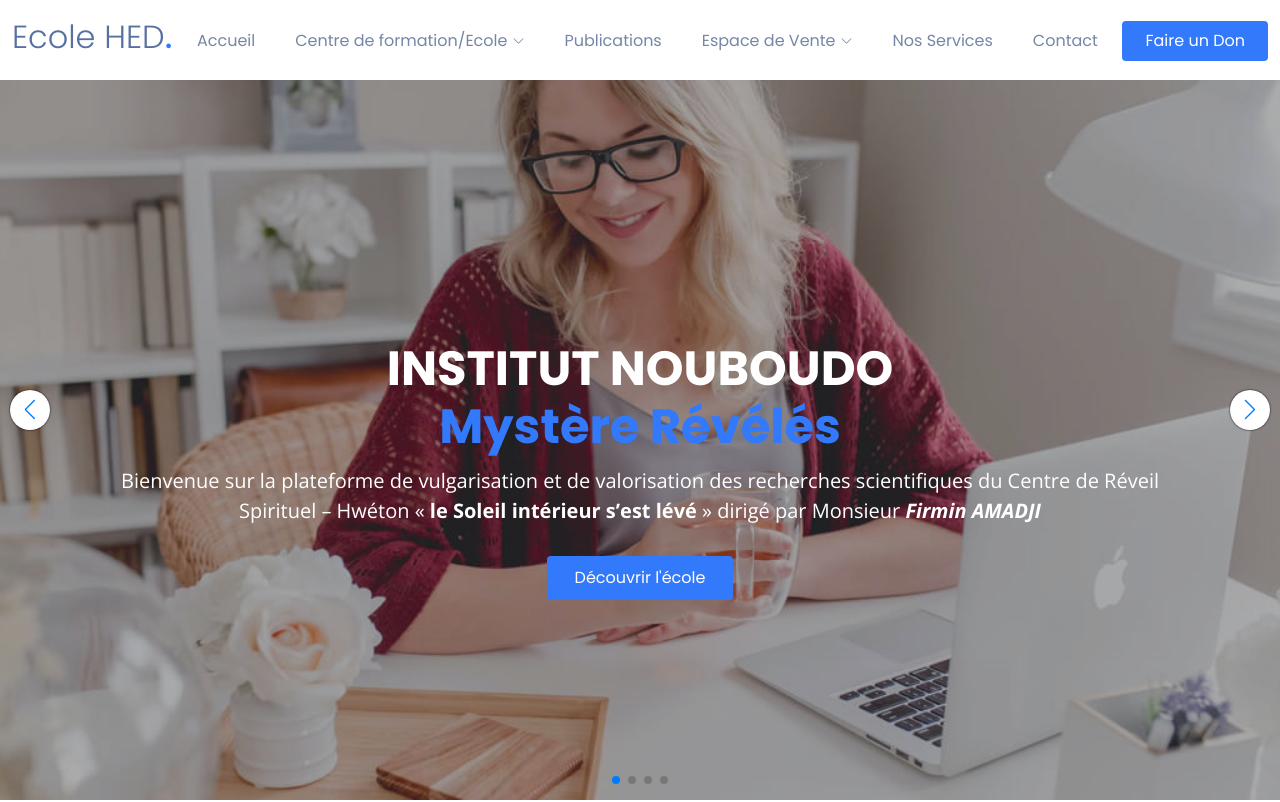
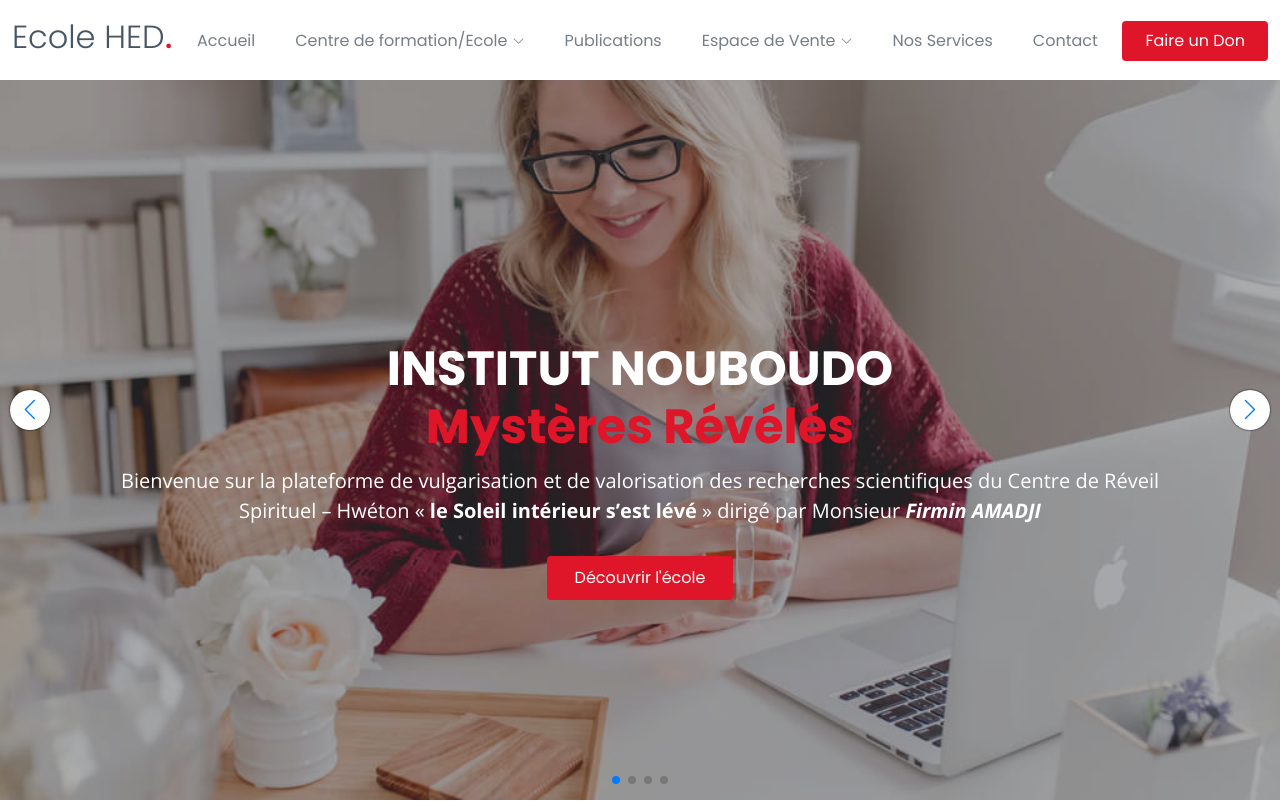
Before and after one commit to teteganexauce/site_huit_en_dieu, a Vue app: page / in a window 1280 px wide. Shown: the top 802 px of the page. Built offline with nearby package versions, Linux system fonts and the light colour scheme.

Commit message:
use red color

```diff
--- a/src/components/banniere.vue
+++ b/src/components/banniere.vue
@@ -23,7 +23,7 @@
                      <section id="hero-static" class="h-100 hero-static d-flex align-items-center">
                         <div
                            class="container d-flex flex-column justify-content-center align-items-center text-center position-relative">
-                           <h2 class="text-white fw-bold">INSTITUT NOUBOUDO <br> <span class="fw-bold text-primary">Mystère Révélés</span></h2>
+                           <h2 class="text-white fw-bold">INSTITUT NOUBOUDO <br> <span class="fw-bold text-primary">Mystères Révélés</span></h2>
                            <p class="text-white">Bienvenue sur la plateforme de vulgarisation et de valorisation des recherches scientifiques
                               du Centre de
                               Réveil Spirituel – Hwéton « <b>le Soleil intérieur s’est lévé</b> » dirigé par Monsieur
--- a/src/includes/footer.vue
+++ b/src/includes/footer.vue
@@ -8,7 +8,7 @@
           <div class="col-lg-4 col-md-6">
             <div class="footer-info">
               <h3 class="mb-0">INSTITUT NOUBOUDO</h3>
-              <h6 class="mb-4">Mystère révélé</h6>
+              <h6 class="mb-4">Mystères révélés</h6>
               <p>
                 Dirigé par <br>
                <b>Firmin AMADJI</b><br><br>
--- a/src/main.js
+++ b/src/main.js
@@ -11,7 +11,7 @@ import "/src/assets/vendor/bootstrap/css/bootstrap.min.css";
 import "/src/assets/vendor/bootstrap-icons/bootstrap-icons.css";
 import "/src/assets/vendor/glightbox/css/glightbox.min.css";
 import "/src/assets/vendor/swiper/swiper-bundle.min.css";
-import "/src/assets/css/variables-blue.css";
+import "/src/assets/css/variables-red.css";
 import "/src/assets/css/main.css";
 
 import $ from "jquery/dist/jquery.min";
```
